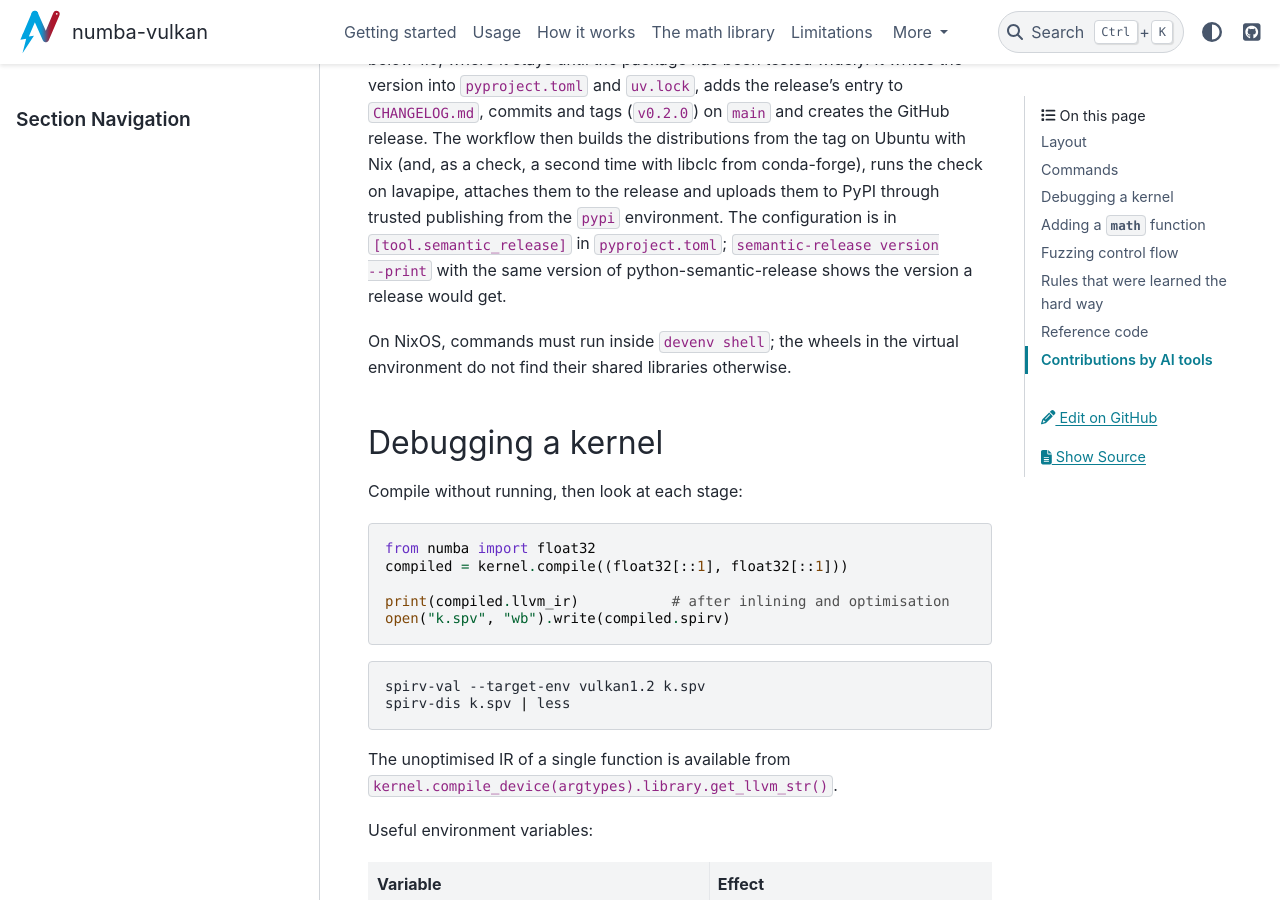
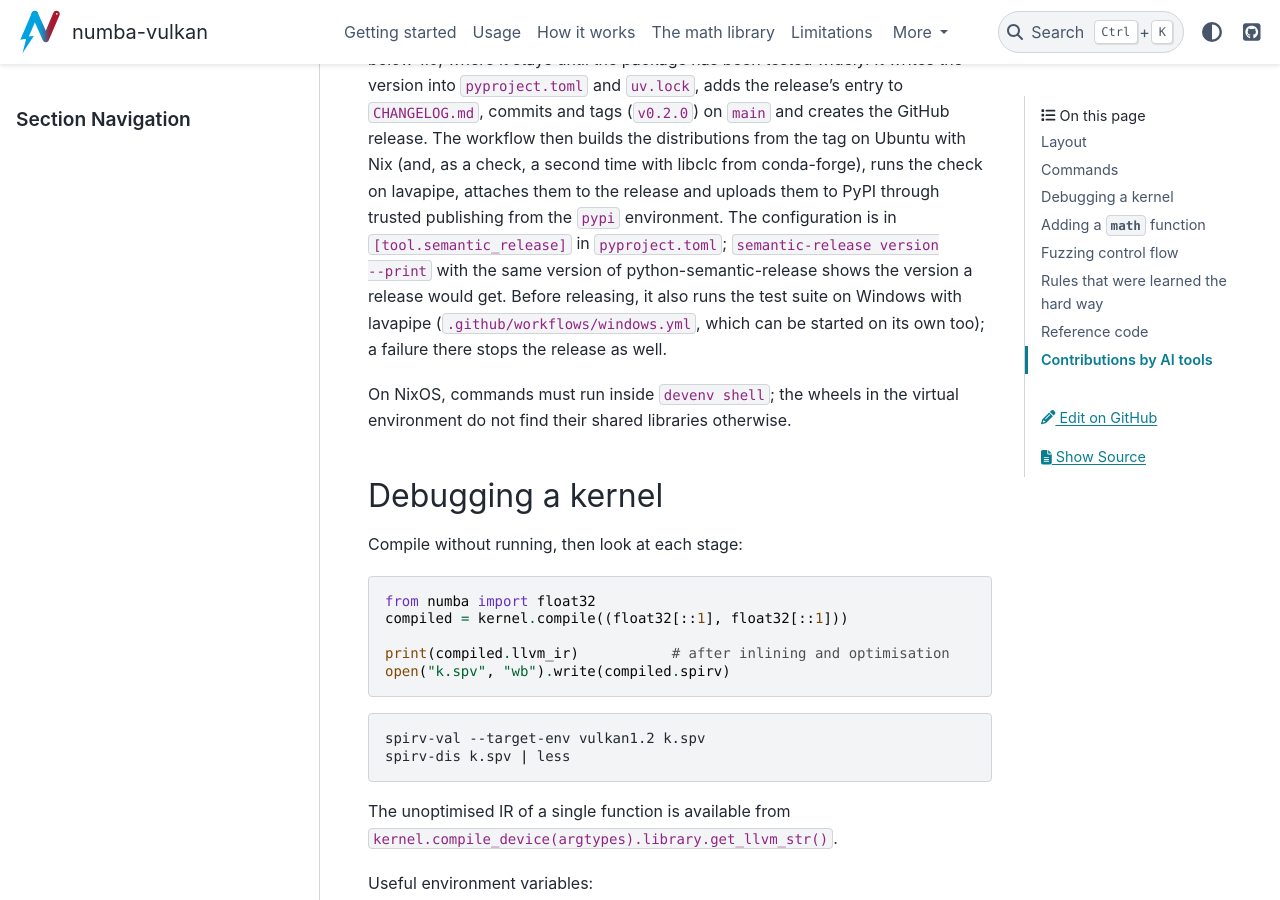
Before and after one commit to arunoruto/numba-vulkan, a Sphinx documentation site: the page built from docs/source/development.md, in a window 1280 px wide and 900 px high, scrolled down 1830 px. Built offline with Sphinx 7.4.7 and the PyData theme 0.15.4, drawn with Linux system fonts in a browser that asks for light colours.

Commit message:
ci: test suite on Windows, on demand and before releases
A workflow runs the tests on a Windows runner with Mesa's lavapipe and
spirv-val from the Vulkan SDK (jakoch/install-vulkan-sdk-action), since
issue #53 showed Windows-only failures that the Linux jobs cannot see.
To save runner time it runs only when started by hand and as part of a
release, which it stops if it fails, like the Linux tests.

Written by an AI (Claude) under human direction.

Co-Authored-By: Claude Opus 5.5 <noreply@anthropic.com>

```diff
--- a/docs/source/development.md
+++ b/docs/source/development.md
@@ -90,7 +90,10 @@ runs the check on lavapipe, attaches them to the release and uploads them
 to PyPI through trusted publishing from the `pypi` environment. The
 configuration is in `[tool.semantic_release]` in `pyproject.toml`;
 `semantic-release version --print` with the same version of
-python-semantic-release shows the version a release would get.
+python-semantic-release shows the version a release would get. Before
+releasing, it also runs the test suite on Windows with lavapipe
+(`.github/workflows/windows.yml`, which can be started on its own too); a
+failure there stops the release as well.
 
 On NixOS, commands must run inside `devenv shell`; the wheels in the
 virtual environment do not find their shared libraries otherwise.
```
Also changed, not shown: 2 other files.
